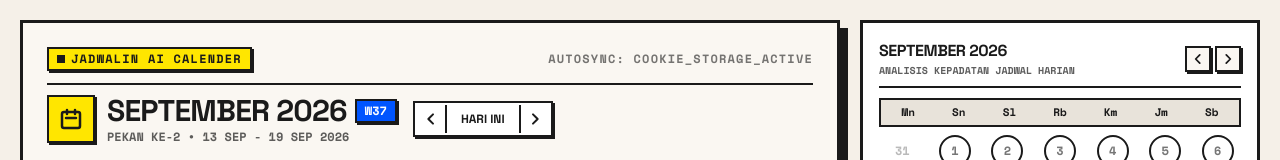
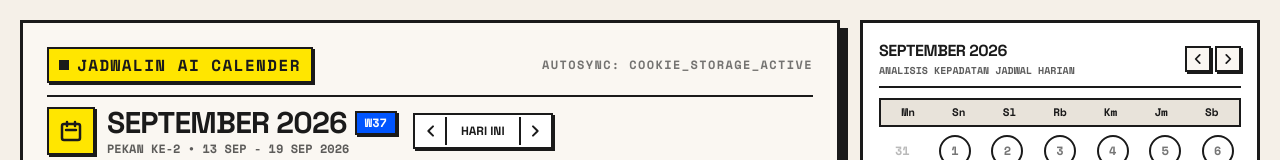
Before and after one commit to IMurai/jadwalin, a React (Vite) app: page / in a window 1280 px wide. Shown: the top 160 px of the page. Built offline with nearby package versions, Linux system fonts and the light colour scheme; no server answers.

Commit message:
Perbesar font judul JADWALIN AI CALENDER agar lebih terbaca

```diff
--- a/project-root/design.html
+++ b/project-root/design.html
@@ -79,12 +79,12 @@
 <!-- ============================================================ -->
 <section class="xl:col-span-8 2xl:col-span-9 flex flex-col h-full bg-[#faf7f2] border-3 border-ink shadow-brutal-xl rounded-none p-4 lg:p-6 relative overflow-hidden" data-purpose="calendar-main-workspace" style="border-width: 3px;">
 <!-- Top Decorative Bauhaus Header Tag -->
-<div class="flex items-center justify-between pb-3 mb-2 border-b-2 border-ink text-xs font-mono font-bold tracking-widest uppercase">
-<span class="bg-neo-yellow px-2 py-0.5 border-2 border-ink shadow-brutal-sm flex items-center gap-1.5">
-<span class="w-2 h-2 bg-ink inline-block"></span>
+<div class="flex items-center justify-between pb-3 mb-2 border-b-2 border-ink text-sm font-mono font-bold tracking-widest uppercase">
+<span class="bg-neo-yellow px-2.5 py-1 border-2 border-ink shadow-brutal-sm flex items-center gap-2 text-base">
+<span class="w-2.5 h-2.5 bg-ink inline-block"></span>
           JADWALIN AI CALENDER
         </span>
-<span class="text-ink/60">AUTOSYNC: COOKIE_STORAGE_ACTIVE</span>
+<span class="text-xs text-ink/60">AUTOSYNC: COOKIE_STORAGE_ACTIVE</span>
 </div>
 <!-- BEGIN: Main Header Toolbar -->
 <header class="flex flex-wrap items-center justify-between gap-4 pb-4 border-b-3 border-ink" data-purpose="calendar-header-toolbar" style="border-bottom-width: 3px;">
--- a/src/components/calendar/WeekView.jsx
+++ b/src/components/calendar/WeekView.jsx
@@ -104,12 +104,12 @@ export default function WeekView({
   return (
     <>
       {/* Decorative Bauhaus Header Tag */}
-      <div className="flex items-center justify-between pb-3 mb-2 border-b-2 border-ink text-xs font-mono font-bold tracking-widest uppercase">
-        <span className="bg-neo-yellow px-2 py-0.5 border-2 border-ink shadow-brutal-sm flex items-center gap-1.5">
-          <span className="w-2 h-2 bg-ink inline-block"></span>
+      <div className="flex items-center justify-between pb-3 mb-2 border-b-2 border-ink text-sm font-mono font-bold tracking-widest uppercase">
+        <span className="bg-neo-yellow px-2.5 py-1 border-2 border-ink shadow-brutal-sm flex items-center gap-2 text-base">
+          <span className="w-2.5 h-2.5 bg-ink inline-block"></span>
           JADWALIN AI CALENDER
         </span>
-        <span className="text-ink/60">AUTOSYNC: COOKIE_STORAGE_ACTIVE</span>
+        <span className="text-xs text-ink/60">AUTOSYNC: COOKIE_STORAGE_ACTIVE</span>
       </div>
 
       {/* Header Toolbar */}
```
